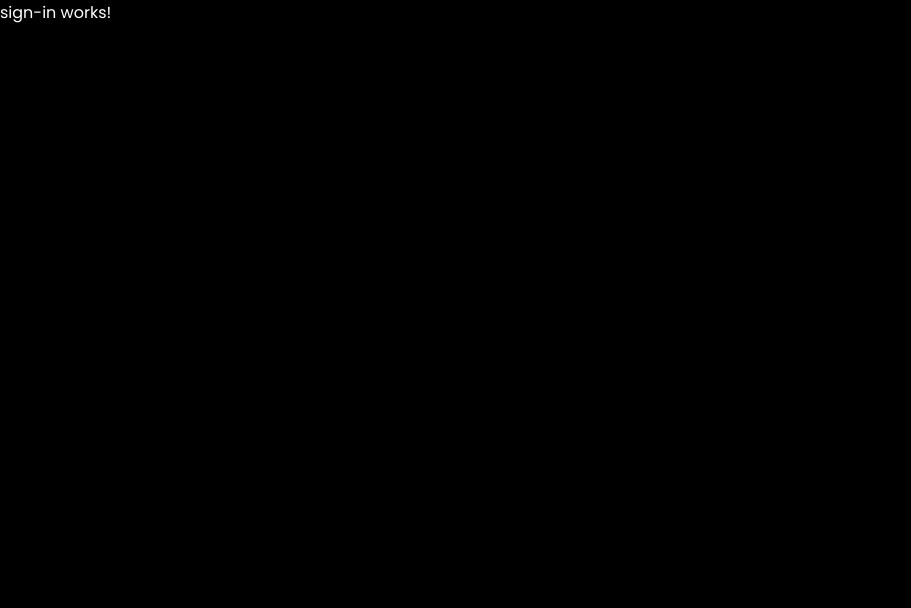
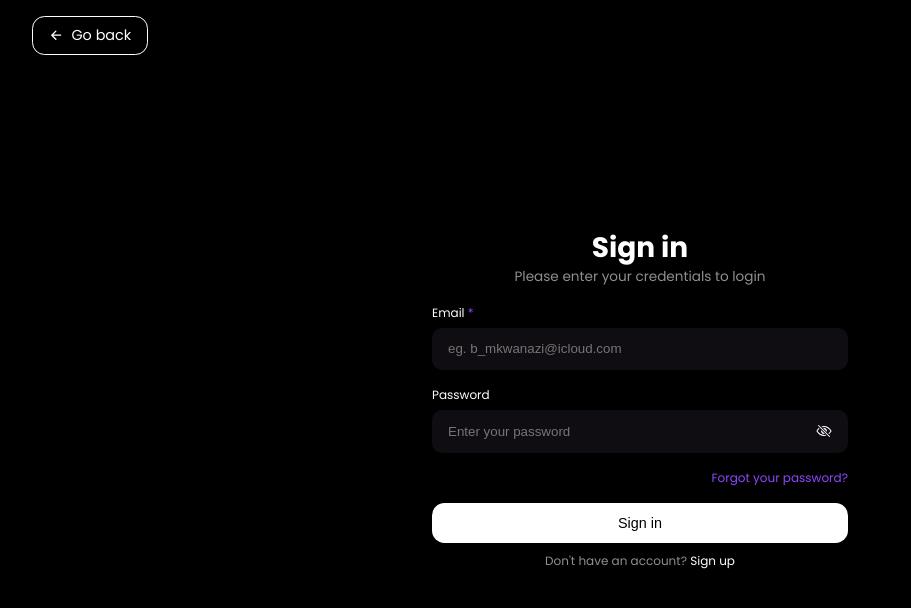
Before and after one commit to decodb/propel-ui, an Angular app: page /sign-in in a window 1280 px wide. Shown: the top 608 px of the page, without its empty margins (0-911 px from the left). Built offline with nearby package versions, Linux system fonts and the light colour scheme.

Commit message:
Sign in UI

```diff
--- a/src/app/core/layout/public/pages/sign-in/sign-in.component.html
+++ b/src/app/core/layout/public/pages/sign-in/sign-in.component.html
@@ -1 +1,33 @@
-<p>sign-in works!</p>
+<section>
+    <a routerLink="/" class="btn btn-secondary back"><ion-icon name="arrow-back-outline"></ion-icon> Go back</a>
+    <form>
+        <div class="header">
+            <h3>Sign in</h3>
+            <p>Please enter your credentials to login</p>
+        </div>
+        <div class="fields">
+            <div class="field">
+                <label for="email">Email <span>*</span></label>
+                <div class="input">
+                    <input id="email" type="email" placeholder="eg. b_mkwanazi@icloud.com">
+                </div>
+            </div>
+            <div class="field">
+                <label for="password">Password</label>
+                <div class="input">
+                    <input id="password" [type]="showPassword() ? 'text' : 'password'" placeholder="Enter your password">
+                    @if(showPassword()) {
+                        <ion-icon name="eye-outline" (click)="togglePassword()"></ion-icon>
+                    } @else {
+                        <ion-icon name="eye-off-outline" (click)="togglePassword()"></ion-icon>
+                    }
+                </div>
+            </div>
+            <a routerLink="/">Forgot your password?</a>
+        </div>
+        <div class="button">
+            <button class="btn">Sign in</button>
+            <p>Don't have an account? <a routerLink="/sign-up">Sign up</a></p>
+        </div>
+    </form>
+</section>
--- a/src/app/core/layout/public/pages/sign-in/sign-in.component.scss
+++ b/src/app/core/layout/public/pages/sign-in/sign-in.component.scss
@@ -0,0 +1,89 @@
+@use '../../../../../../styles/index' as *;
+
+section {
+    display: flex;
+    height: 100vh;
+    align-items: center;
+    position: relative;
+
+    @include sm {
+        padding: 0 1rem;
+    }
+
+    a.back {
+        position: absolute;
+        top: 1rem;
+        left: 2rem;
+
+        @include sm {
+            left: 1rem;
+        }
+    }
+
+    form {
+        margin: 0 auto;
+        width: 100%;
+        max-width: 30rem;
+
+        display: flex;
+        flex-direction: column;
+        gap: 1rem;
+        align-items: center;
+
+        padding: 2rem;
+
+        @include sm {
+            padding: 0;
+        }
+
+        .header {
+            h3 {
+                text-align: center;
+            }
+
+            p {
+                font-size: 0.85rem;
+                color: $color-muted;
+            }
+        }
+
+        .fields {
+            width: 100%;
+
+            display: flex;
+            flex-direction: column;
+            gap: 1rem;
+
+            a {
+                font-size: 0.75rem;
+                text-align: right;
+                color: $color-primary;
+            }
+        }
+
+        .button {
+            display: flex;
+            flex-direction: column;
+            gap: 0.5rem;
+            width: 100%;
+
+            .btn {
+                background-color: $color-surface;
+                color: $color-background;
+                padding: 0.75rem;
+
+                display: flex;
+                justify-content: center;
+                align-items: center;
+
+                width: 100%;
+            }
+
+            p {
+                color: $color-muted;
+                font-size: 0.75rem;
+                text-align: center;
+            }
+        }
+    }
+}
--- a/src/app/core/layout/public/pages/sign-in/sign-in.component.ts
+++ b/src/app/core/layout/public/pages/sign-in/sign-in.component.ts
@@ -1,11 +1,17 @@
-import { Component } from '@angular/core';
+import { Component, CUSTOM_ELEMENTS_SCHEMA, signal } from '@angular/core';
+import { RouterLink } from '@angular/router';
 
 @Component({
   selector: 'app-sign-in',
-  imports: [],
+  imports: [RouterLink],
+  schemas: [CUSTOM_ELEMENTS_SCHEMA],
   templateUrl: './sign-in.component.html',
   styleUrl: './sign-in.component.scss'
 })
 export class SignInComponent {
+  showPassword = signal<boolean>(false);
 
+  togglePassword() {
+    this.showPassword.set(!this.showPassword())
+  }
 }
--- a/src/app/core/layout/public/pages/sign-up/sign-up.component.html
+++ b/src/app/core/layout/public/pages/sign-up/sign-up.component.html
@@ -50,13 +50,13 @@
                         <div class="field">
                             <label for="name">Name <span>*</span></label>
                             <div class="input">
-                                <input type="text" placeholder="eg. Propel">
+                                <input id="name" type="text" placeholder="eg. Propel">
                             </div>
                         </div>
                         <div class="field">
                             <label for="industry">Industry <span>*</span></label>
                             <div class="input">
-                                <input type="text" placeholder="IT and Software">
+                                <input id="industry" type="text" placeholder="IT and Software">
                             </div>
                         </div>
                     </div>
@@ -64,13 +64,13 @@
                         <div class="field">
                             <label for="phone">Phone <span>*</span></label>
                             <div class="input">
-                                <input type="text" placeholder="eg. +27 084 048 4407">
+                                <input id="number" type="text" placeholder="eg. +27 084 048 4407">
                             </div>
                         </div>
                         <div class="field">
                             <label for="Website">Website</label>
                             <div class="input">
-                                <input type="text" placeholder="eg. propel.co.za">
+                                <input id="website" type="text" placeholder="eg. propel.co.za">
                             </div>
                         </div>
                     </div>
@@ -118,26 +118,26 @@
                         <div class="field">
                             <label for="phone">First name <span>*</span></label>
                             <div class="input">
-                                <input type="text" placeholder="eg. Boitumelo">
+                                <input id="first_name" type="text" placeholder="eg. Boitumelo">
                             </div>
                         </div>
                         <div class="field">
                             <label for="last_name">Last name</label>
                             <div class="input">
-                                <input type="text" placeholder="eg. Mkhwanazi">
+                                <input id="last_name" type="text" placeholder="eg. Mkhwanazi">
                             </div>
                         </div>
                     </div>
                     <div class="field">
-                        <label for="email">Email</label>
+                        <label for="email">Email <span>*</span></label>
                         <div class="input">
-                            <input type="text" placeholder="eg. b_mkwanazi@icloud.com">
+                            <input id="email" type="email" placeholder="eg. b_mkwanazi@icloud.com">
                         </div>
                     </div>
                     <div class="field">
                         <label for="password">Password</label>
                         <div class="input">
-                            <input [type]="showPassword() ? 'text' : 'password'" placeholder="Enter your password">
+                            <input id="password" [type]="showPassword() ? 'text' : 'password'" placeholder="Enter your password">
                             @if(showPassword()) {
                                 <ion-icon name="eye-outline" (click)="togglePassword()"></ion-icon>
                             } @else {
@@ -148,7 +148,7 @@
                     <div class="field">
                         <label for="confirm_password">Confirm Password</label>
                         <div class="input">
-                            <input [type]="showPassword() ? 'text' : 'password'" placeholder="Confirm your password">
+                            <input id="confirm_password" [type]="showPassword() ? 'text' : 'password'" placeholder="Confirm your password">
                             @if(showPassword()) {
                                 <ion-icon name="eye-outline" (click)="togglePassword()"></ion-icon>
                             } @else {
--- a/src/app/core/layout/public/pages/sign-up/sign-up.component.scss
+++ b/src/app/core/layout/public/pages/sign-up/sign-up.component.scss
@@ -214,6 +214,10 @@ section {
                             gap: 1rem;
                         }
 
+                        .field {
+                            width: 100%;
+                        }
+
                         .file {
                             width: 100%;
 
@@ -266,12 +270,6 @@ section {
                             }
                         }
                     }
-
-                    .field {
-                        width: 100%;
-                    }
-
-
                 }
             }
 
--- a/src/app/core/layout/public/pages/sign-up/sign-up.component.ts
+++ b/src/app/core/layout/public/pages/sign-up/sign-up.component.ts
@@ -25,6 +25,11 @@ export class SignUpComponent {
     this.isDragging = true;
   }
 
+  onDragLeave(event: DragEvent): void {
+    event.preventDefault();
+    this.isDragging = false;
+  }
+
   onDrop(event: DragEvent): void {
     event.preventDefault();
     this.isDragging = false;
```
